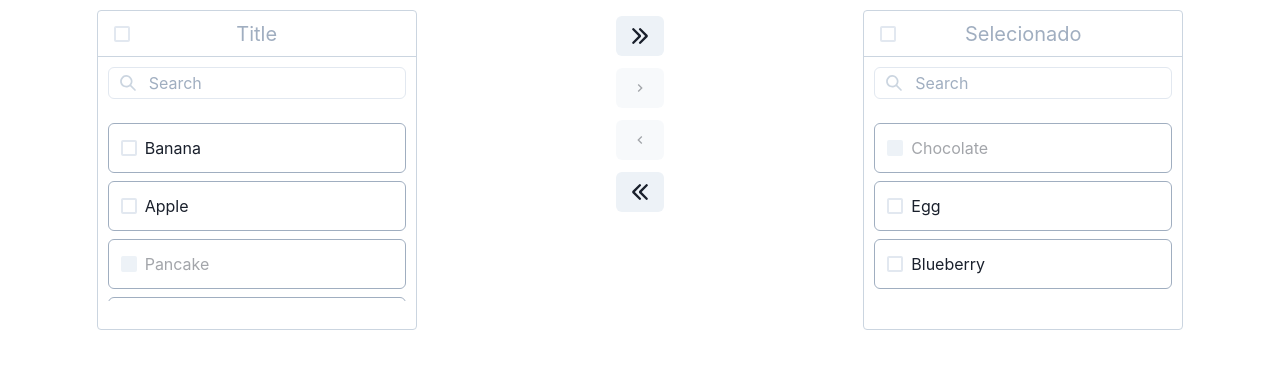
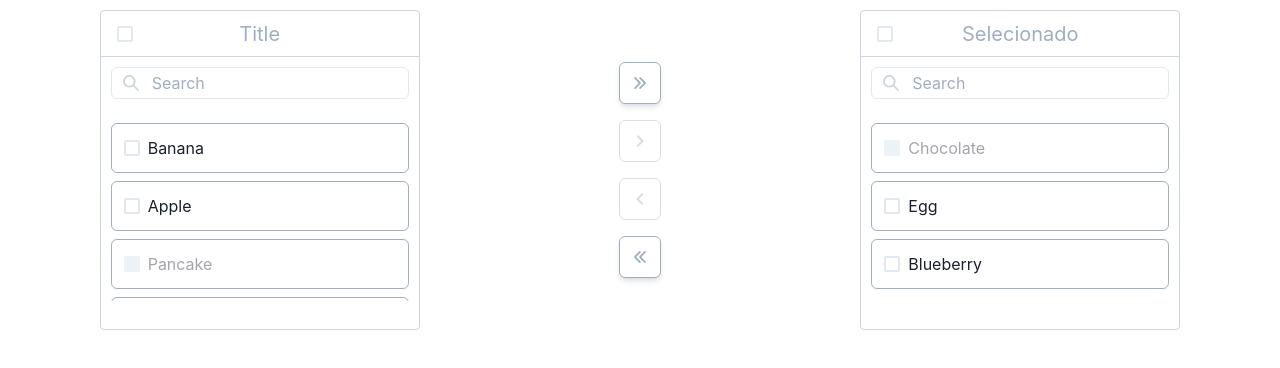
Before and after one commit to guilhermevperes/chakra-transfer, a React (Vite) app: page / in a window 1280 px wide. Shown: the top 368 px of the page. Built offline with nearby package versions, Linux system fonts and the light colour scheme.

Commit message:
Refactor transfer buttons

```diff
--- a/src/App.tsx
+++ b/src/App.tsx
@@ -113,6 +113,7 @@ const App: React.FC<Props> = ({}) => {
         titleLeft="Title"
         titleRight="Selecionado"
         height={320}
+        hasSearch
       ></Transfer>
       {/* <DarkModeSwitch></DarkModeSwitch> */}
     </>
--- /dev/null
+++ b/src/components/icon-button/IconButton.tsx
@@ -0,0 +1,33 @@
+import { Button, ComponentWithAs, IconProps } from "@chakra-ui/react";
+
+type Props = {
+  onClick: React.MouseEventHandler<HTMLButtonElement>;
+  Icon: ComponentWithAs<"svg", IconProps>;
+  boxSize: number;
+  isDisabled?: boolean;
+};
+
+const IconButton: React.FC<Props> = ({
+  onClick,
+  Icon,
+  boxSize,
+  isDisabled,
+}) => {
+  return (
+    <Button
+      shadow="md"
+      onClick={onClick}
+      width={42}
+      height={42}
+      bg="#FFFFFF"
+      border="1px solid"
+      borderColor="gray.400"
+      borderRadius={6}
+      isDisabled={isDisabled}
+    >
+      <Icon width={33} height={33} color="gray.400" boxSize={boxSize}></Icon>
+    </Button>
+  );
+};
+
+export default IconButton;
--- a/src/components/transfer-box/TransferBox.tsx
+++ b/src/components/transfer-box/TransferBox.tsx
@@ -22,7 +22,7 @@ export type Props = {
   data: TransferItem[];
   setData: React.Dispatch<React.SetStateAction<TransferItem[]>>;
   transfered?: boolean;
-  filter?: boolean;
+  hasSearch?: boolean;
   paginated?: boolean;
   extraActions?: boolean;
   isLoading?: boolean;
@@ -34,7 +34,7 @@ const TransferBox: React.FC<Props> = ({
   data,
   setData,
   transfered,
-  filter,
+  hasSearch,
   paginated,
   extraActions,
   isLoading,
@@ -224,7 +224,7 @@ const TransferBox: React.FC<Props> = ({
       </Box>
 
       <Stack spacing={6} h="80%" w="100%" padding="10px">
-        {filter && renderInput()}
+        {hasSearch && renderInput()}
         {/* {extraActions && renderExtraOptions()} */}
         <Stack
           // overflowY="auto"
--- a/src/components/transfer/Transfer.tsx
+++ b/src/components/transfer/Transfer.tsx
@@ -4,9 +4,10 @@ import {
   ChevronLeftIcon,
   ChevronRightIcon,
 } from "@chakra-ui/icons";
-import { Box, Button, Switch, Text } from "@chakra-ui/react";
+import { Box, Button, Stack } from "@chakra-ui/react";
 import React, { useEffect, useState } from "react";
 import TransferItem from "../../types/TransferItem";
+import IconButton from "../icon-button/IconButton";
 import TransferBox from "../transfer-box/TransferBox";
 
 export type Props = {
@@ -15,9 +16,7 @@ export type Props = {
   titleLeft?: string | React.ReactNode;
   titleRight?: string | React.ReactNode;
   hasSearch?: boolean;
-  hasPagination?: {
-    pageSize: number;
-  };
+  pagination?: string;
   hasDraggable?: boolean;
   hasSelectAll?: boolean;
   hasEditItem?: boolean;
@@ -46,6 +45,7 @@ const Transfer: React.FC<Props> = ({
   titleLeft,
   titleRight,
   height,
+  hasSearch,
 }) => {
   const [disabled, setDisabled] = useState<boolean>(false);
   const [firstDisable, setFirstDisable] = useState<boolean>(false);
@@ -54,6 +54,10 @@ const Transfer: React.FC<Props> = ({
     useState<boolean>(true);
   const [unTransferButtonDisabled, setUnTransferButtonDisabled] =
     useState<boolean>(true);
+  const [transferAllButtonDisabled, setTransferAllButtonDisabled] =
+    useState<boolean>(true);
+  const [unTransferAllButtonDisabled, setUnTransferAllButtonDisabled] =
+    useState<boolean>(true);
 
   useEffect(() => {
     setTransferButtonDisabled(
@@ -61,6 +65,12 @@ const Transfer: React.FC<Props> = ({
     );
     setUnTransferButtonDisabled(
       !data.find((item: TransferItem) => item.transfered && item.checked)
+    );
+    setTransferAllButtonDisabled(
+      !data.find((item: TransferItem) => !item.transfered)
+    );
+    setUnTransferAllButtonDisabled(
+      !data.find((item: TransferItem) => item.transfered)
     );
   }, [data]);
 
@@ -109,7 +119,7 @@ const Transfer: React.FC<Props> = ({
       justifyContent="space-around"
       minWidth="600px"
       h="auto"
-      alignItems="flex-start"
+      alignItems="center"
       pt="10px"
       pb="10px"
     >
@@ -117,39 +127,43 @@ const Transfer: React.FC<Props> = ({
         title={titleLeft}
         data={data}
         setData={setData}
-        filter
+        hasSearch={hasSearch}
         extraActions
         height={height}
         // isLoading
       ></TransferBox>
-      <Box display="flex" flexDirection="column">
-        <Button m="6px" onClick={() => handleTransfer(true, true)}>
-          <ArrowRightIcon></ArrowRightIcon>
-        </Button>
-        <Button
-          m="6px"
+      <Stack spacing={4} display="flex" flexDirection="column">
+        <IconButton
+          Icon={ArrowRightIcon}
+          onClick={() => handleTransfer(true, true)}
+          boxSize={3}
+          isDisabled={transferAllButtonDisabled}
+        ></IconButton>
+        <IconButton
+          Icon={ChevronRightIcon}
           onClick={() => handleTransfer(true)}
+          boxSize={6}
           isDisabled={transferButtonDisabled}
-        >
-          <ChevronRightIcon></ChevronRightIcon>
-        </Button>
-        <Button
-          m="6px"
+        ></IconButton>
+        <IconButton
+          Icon={ChevronLeftIcon}
           onClick={() => handleTransfer()}
+          boxSize={6}
           isDisabled={unTransferButtonDisabled}
-        >
-          <ChevronLeftIcon></ChevronLeftIcon>
-        </Button>
-        <Button m="6px" onClick={() => handleTransfer(false, true)}>
-          <ArrowLeftIcon></ArrowLeftIcon>
-        </Button>
-      </Box>
+        ></IconButton>
+        <IconButton
+          Icon={ArrowLeftIcon}
+          onClick={() => handleTransfer(false, true)}
+          boxSize={3}
+          isDisabled={unTransferAllButtonDisabled}
+        ></IconButton>
+      </Stack>
       <TransferBox
         title={titleRight}
         data={data}
         setData={setData}
         transfered
-        filter
+        hasSearch={hasSearch}
         height={height}
       ></TransferBox>
       {/* <Box>
```
